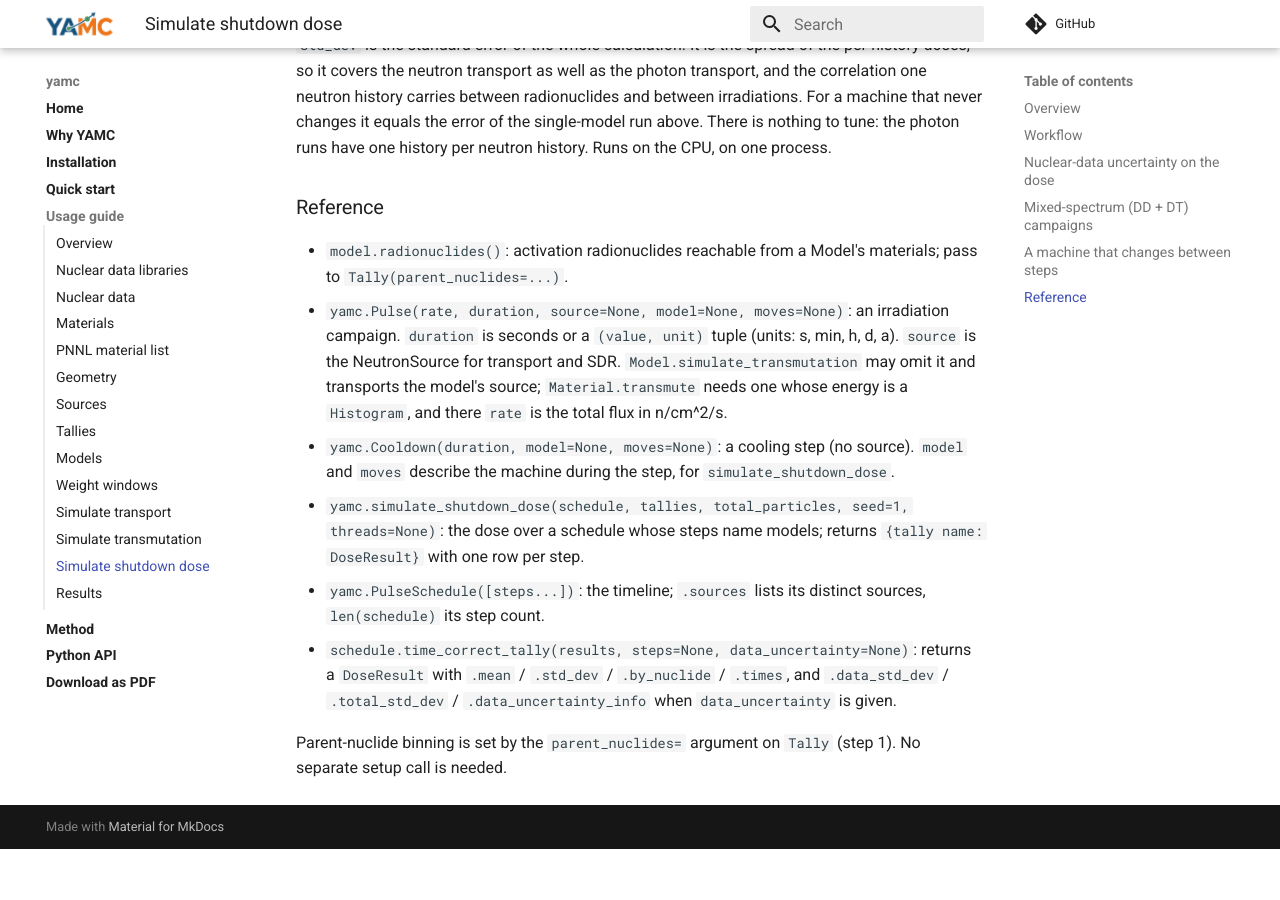
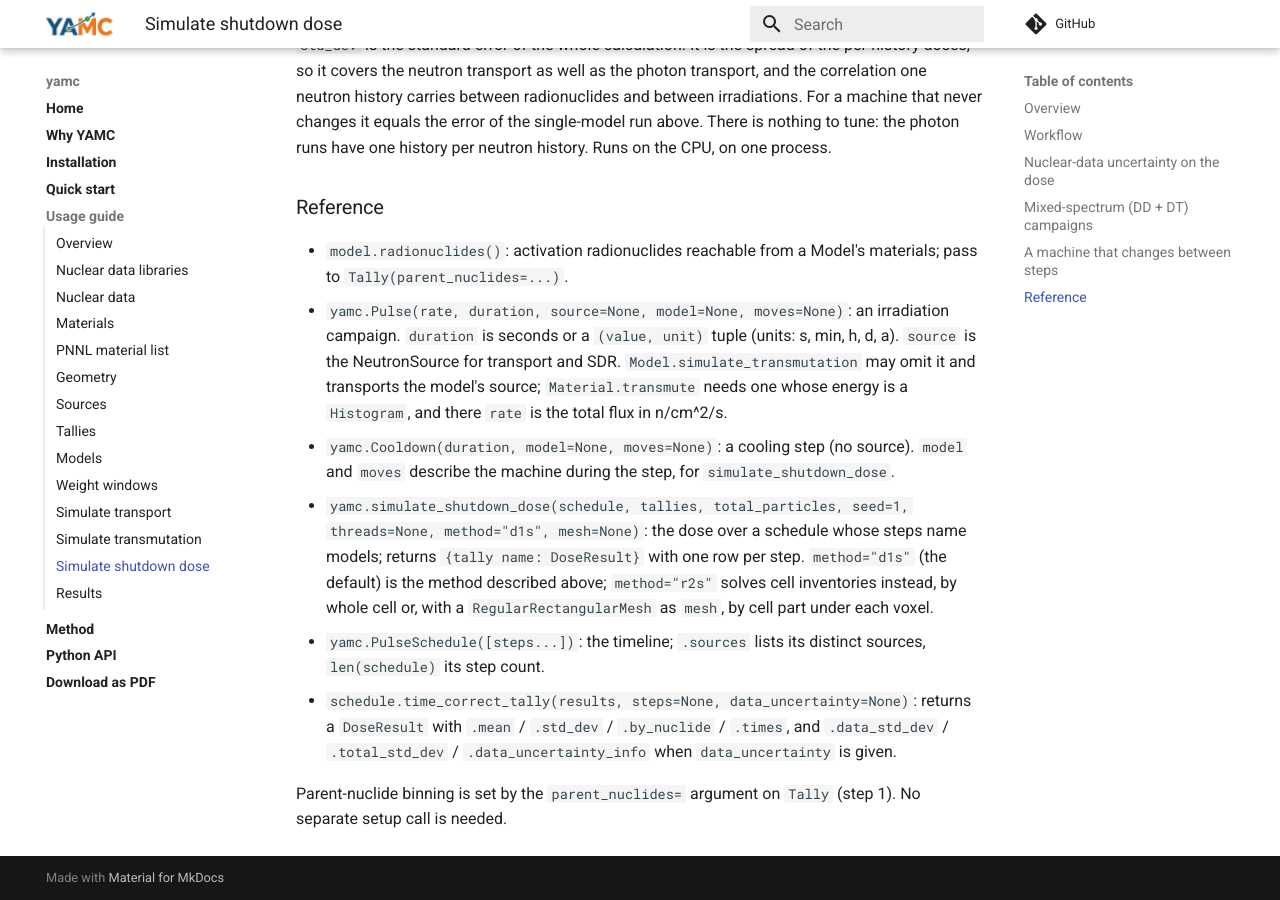
Before and after one commit to fusion-neutronics/yamc, an MkDocs documentation site: the page built from docs/simulate_shutdown_dose.md, in a window 1280 px wide and 900 px high, scrolled down 4246 px. Built offline with MkDocs 1.6.1 and Material for MkDocs 9.7.7, drawn with Linux system fonts in a browser that asks for light colours; comment, search, counter and statistics services are not loaded; before the commit the page ends 5095 px from its top, so only the background shows below that.

Commit message:
Give simulate_shutdown_dose its method and mesh arguments
yamc-core 0.17.0 ships simulate_shutdown_dose with method="d1s" (the default,
described on this page) and method="r2s" with an optional mesh.

```diff
--- a/docs/simulate_shutdown_dose.md
+++ b/docs/simulate_shutdown_dose.md
@@ -211,7 +211,7 @@ process.
 - ``model.radionuclides()``: activation radionuclides reachable from a Model's materials; pass to ``Tally(parent_nuclides=...)``.
 - ``yamc.Pulse(rate, duration, source=None, model=None, moves=None)``: an irradiation campaign. ``duration`` is seconds or a ``(value, unit)`` tuple (units: s, min, h, d, a). ``source`` is the NeutronSource for transport and SDR. ``Model.simulate_transmutation`` may omit it and transports the model's source; ``Material.transmute`` needs one whose energy is a ``Histogram``, and there ``rate`` is the total flux in n/cm^2/s.
 - ``yamc.Cooldown(duration, model=None, moves=None)``: a cooling step (no source). ``model`` and ``moves`` describe the machine during the step, for ``simulate_shutdown_dose``.
-- ``yamc.simulate_shutdown_dose(schedule, tallies, total_particles, seed=1, threads=None)``: the dose over a schedule whose steps name models; returns ``{tally name: DoseResult}`` with one row per step.
+- ``yamc.simulate_shutdown_dose(schedule, tallies, total_particles, seed=1, threads=None, method="d1s", mesh=None)``: the dose over a schedule whose steps name models; returns ``{tally name: DoseResult}`` with one row per step. ``method="d1s"`` (the default) is the method described above; ``method="r2s"`` solves cell inventories instead, by whole cell or, with a ``RegularRectangularMesh`` as ``mesh``, by cell part under each voxel.
 - ``yamc.PulseSchedule([steps...])``: the timeline; ``.sources`` lists its distinct sources, ``len(schedule)`` its step count.
 - ``schedule.time_correct_tally(results, steps=None, data_uncertainty=None)``: returns a ``DoseResult`` with ``.mean`` / ``.std_dev`` / ``.by_nuclide`` / ``.times``, and ``.data_std_dev`` / ``.total_std_dev`` / ``.data_uncertainty_info`` when ``data_uncertainty`` is given.
 
```
